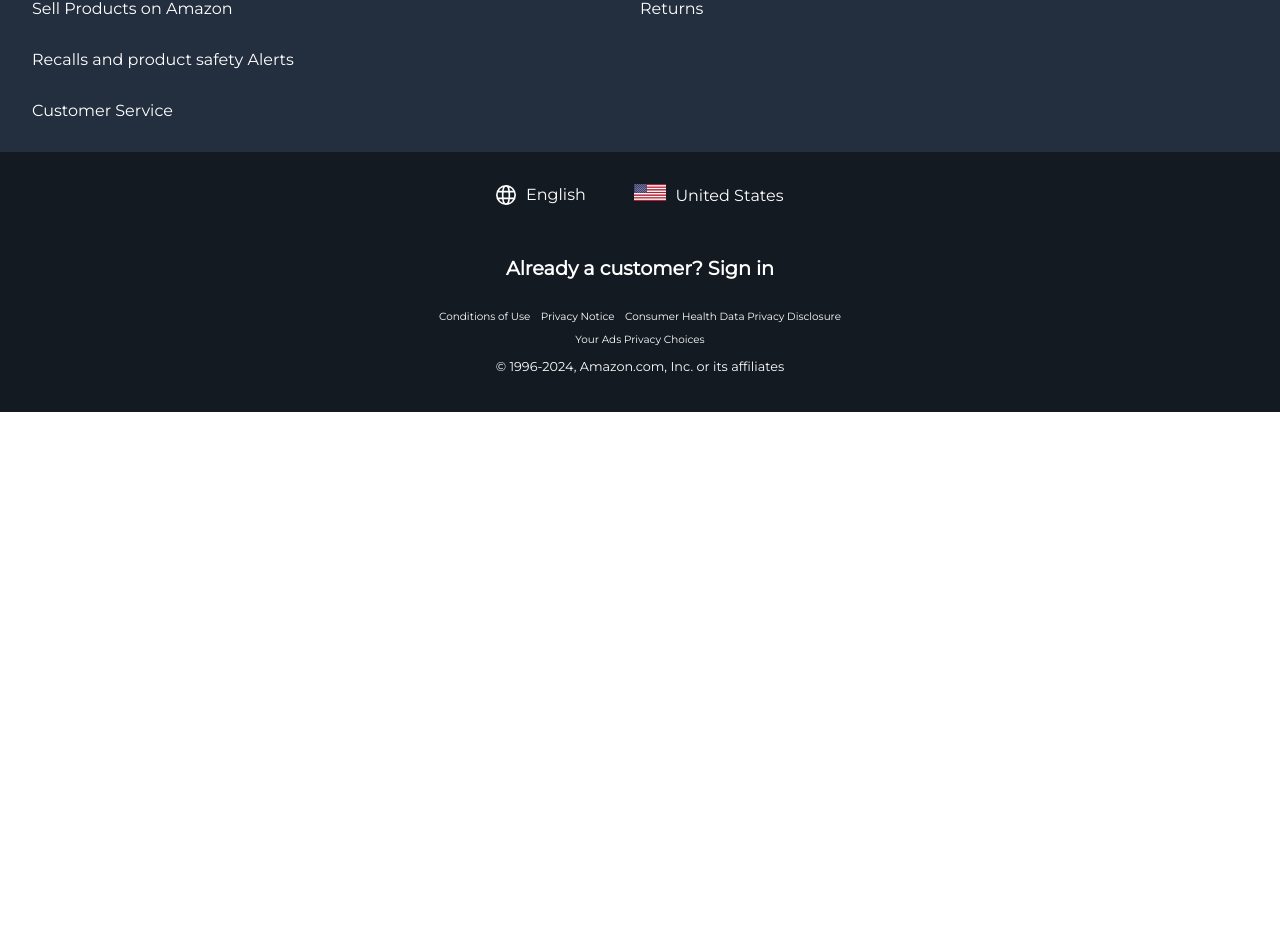
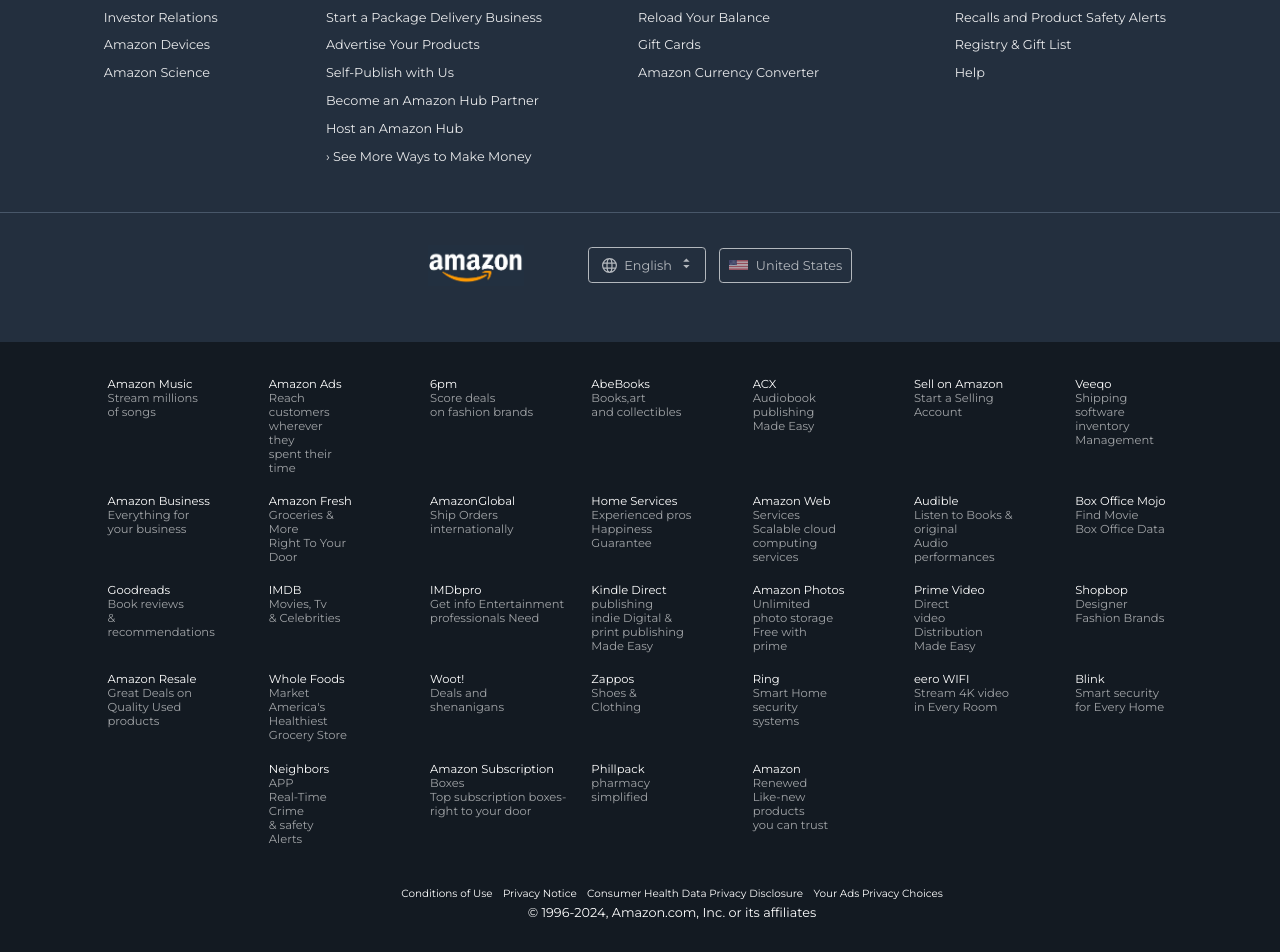
Before and after one commit to henokyohanesdev/Amazon-clone, a React (Vite) app in the folder react-amazon-clone/: page / in a window 1280 px wide. Shown: the part 387-1339 px from the top of the page. Before the commit the page ends 800 px from the top, so only its background shows below. Built offline with nearby package versions, Linux system fonts and the light colour scheme.

Commit message:
footer component and styling with complete responsiveness implemented.

```diff
--- a/react-amazon-clone/src/Components/Footer/Footer.jsx
+++ b/react-amazon-clone/src/Components/Footer/Footer.jsx
@@ -30,10 +30,9 @@ export default function Footer() {
           <li>Returns</li>
         </ul>
       </div>
-
       <div className={styles.top_footer}>
         <div>
-          <h5>Get to Know Us</h5>
+          <p className={styles.top_title}>Get to Know Us</p>
           <ul>
             <li>Careers</li>
             <li>Amazon Newsletter</li>
@@ -47,7 +46,7 @@ export default function Footer() {
           </ul>
         </div>
         <div>
-          <h5>Make Money with Us</h5>
+          <p className={styles.top_title}>Make Money with Us</p>
           <ul>
             <li>Sell on Amazon</li>
             <li>Sell apps on Amazon</li>
@@ -64,7 +63,7 @@ export default function Footer() {
           </ul>
         </div>
         <div>
-          <h5>Amazon Payment Products</h5>
+          <p className={styles.top_title}>Amazon Payment Products</p>
           <ul>
             <li>Amazon Visa</li>
             <li>Amazon Store Card</li>
@@ -78,7 +77,7 @@ export default function Footer() {
           </ul>
         </div>
         <div>
-          <h5>Let Us Help You</h5>
+          <p className={styles.top_title}>Let Us Help You</p>
           <ul>
             <li>Your Account</li>
             <li>Your Orders</li>
@@ -96,26 +95,26 @@ export default function Footer() {
         <div className={styles.footer_logo}>
           <img className={styles.logo} src={logo} alt="Amazon logo" />
           <div className={styles.logo_language}>
-          <GrLanguage size={20} />
+            <GrLanguage size={15} />
             <span>English</span>
             <span className={styles.arrow}>
               <RiExpandUpDownFill />
             </span>
           </div>
-        <div>
+          <div className={styles.logo_country}>
             <img className={styles.flag} src={flag} alt="Us flag" />
             United States
           </div>
         </div>
-      <div>
+        <div className={styles.bottom_content}>
           <div className={styles.bottom_footer}>
-          <a>
-            <p>Amazon Music</p>
+            <a href="#">
+              <tittle>Amazon Music</tittle>
               <p>Stream millions</p>
               <p>of songs</p>
             </a>
-          <a>
-            <p>Amazon Ads</p>
+            <a href="#">
+              <tittle>Amazon Ads</tittle>
               <p>Reach</p>
               <p>customers</p>
               <p>wherever</p>
@@ -123,178 +122,186 @@ export default function Footer() {
               <p>spent their</p>
               <p>time</p>
             </a>
-          <a>
-            <p>6pm</p>
+            <a href="#">
+              <tittle>6pm</tittle>
               <p>Score deals</p>
               <p>on fashion brands</p>
             </a>
-          <a>
-            <p>AbeBooks</p>
+            <a href="#">
+              <tittle>AbeBooks</tittle>
               <p>Books,art</p>
               <p>and collectibles</p>
             </a>
-          <a>
-            <p>ACX</p>
+            <a href="#">
+              <tittle>ACX</tittle>
               <p>Audiobook</p>
               <p>publishing</p>
               <p>Made Easy</p>
             </a>
-          <a>
-            <p>Sell on Amazon</p>
+            <a href="#">
+              <tittle>Sell on Amazon</tittle>
               <p>Start a Selling</p>
               <p>Account</p>
             </a>
-          <a>
-            <p>Veeqo</p>
+            <a href="#">
+              <tittle>Veeqo</tittle>
               <p>Shipping</p>
               <p>software</p>
               <p>inventory</p>
               <p>Management</p>
             </a>
-          <a>
-            <p>Amazon Business</p>
+          </div>
+          <div className={styles.bottom_footer}>
+            <a href="#">
+              <tittle>Amazon Business</tittle>
               <p>Everything for</p>
               <p>your business</p>
             </a>
-          <a>
-            <p>Amazon Fresh</p>
+            <a href="#">
+              <tittle>Amazon Fresh</tittle>
               <p>Groceries &</p>
               <p>More</p>
               <p>Right To Your</p>
               <p>Door</p>
             </a>
-          <a>
-            <p>AmazonGlobal</p>
+            <a href="#">
+              <tittle>AmazonGlobal</tittle>
               <p>Ship Orders</p>
               <p>internationally</p>
             </a>
-          <a>
-            <p>Home Services</p>
+            <a href="#">
+              <tittle>Home Services</tittle>
               <p>Experienced pros</p>
               <p>Happiness</p>
               <p>Guarantee</p>
             </a>
-          <a>
-            <p>Amazon Web</p>
+            <a href="#">
+              <tittle>Amazon Web</tittle>
               <p>Services</p>
               <p>Scalable cloud</p>
               <p>computing</p>
               <p>services</p>
             </a>
-          <a>
-            <p>Audible</p>
+            <a href="#">
+              <tittle>Audible</tittle>
               <p>Listen to Books &</p>
               <p>original</p>
               <p>Audio</p>
               <p>performances</p>
             </a>
-          <a>
-            <p>Box Office Mojo</p>
+            <a href="#">
+              <tittle>Box Office Mojo</tittle>
               <p>Find Movie</p>
               <p>Box Office Data</p>
             </a>
-          <a>
-            <p>Goodreads</p>
+          </div>
+          <div className={styles.bottom_footer}>
+            <a href="#">
+              <tittle>Goodreads</tittle>
               <p>Book reviews</p>
               <p>&</p>
               <p>recommendations</p>
             </a>
-          <a>
-            <p>IMDB</p>
+            <a href="#">
+              <tittle>IMDB</tittle>
               <p>Movies, Tv</p>
               <p>& Celebrities</p>
             </a>
-          <a>
-            <p>IMDbpro</p>
+            <a href="#">
+              <tittle>IMDbpro</tittle>
               <p>Get info Entertainment</p>
               <p>professionals Need</p>
             </a>
-          <a>
-            <p>Kindle Direct</p>
+            <a href="#">
+              <tittle>Kindle Direct</tittle>
               <p>publishing</p>
               <p>indie Digital &</p>
               <p>print publishing</p>
               <p>Made Easy</p>
             </a>
-          <a>
-            <p>Amazon Photos</p>
+            <a href="#">
+              <tittle>Amazon Photos</tittle>
               <p>Unlimited</p>
               <p>photo storage</p>
               <p>Free with</p>
               <p>prime</p>
             </a>
-          <a>
-            <p>Prime Video</p>
+            <a href="#">
+              <tittle>Prime Video</tittle>
               <p>Direct</p>
               <p>video</p>
               <p>Distribution</p>
               <p>Made Easy</p>
             </a>
-          <a>
-            <p>Shopbop</p>
+            <a href="#">
+              <tittle>Shopbop</tittle>
               <p>Designer</p>
               <p>Fashion Brands</p>
             </a>
-          <a>
-            <p>Amazon Resale</p>
+          </div>
+          <div className={styles.bottom_footer}>
+            <a href="#">
+              <tittle>Amazon Resale</tittle>
               <p>Great Deals on</p>
               <p>Quality Used</p>
               <p>products</p>
             </a>
-          <a>
-            <p>Whole Foods</p>
+            <a href="#">
+              <tittle>Whole Foods</tittle>
               <p>Market</p>
               <p>America's</p>
               <p>Healthiest</p>
               <p>Grocery Store</p>
             </a>
-          <a>
-            <p>Woot!</p>
+            <a href="#">
+              <tittle>Woot!</tittle>
               <p>Deals and</p>
               <p>shenanigans</p>
             </a>
-          <a>
-            <p>Zappos</p>
+            <a href="#">
+              <tittle>Zappos</tittle>
               <p>Shoes &</p>
               <p>Clothing</p>
             </a>
-          <a>
-            <p>Ring</p>
+            <a href="#">
+              <tittle>Ring</tittle>
               <p>Smart Home</p>
               <p>security</p>
               <p>systems</p>
             </a>
-          <a>
-            <p>eero WIFI</p>
+            <a href="#">
+              <tittle>eero WIFI</tittle>
               <p>Stream 4K video</p>
               <p>in Every Room</p>
             </a>
-          <a>
-            <p>Blink</p>
+            <a href="#">
+              <tittle>Blink</tittle>
               <p>Smart security</p>
               <p>for Every Home</p>
             </a>
-          <a>
-            <p>Neighbors</p>
+          </div>
+          <div className={styles.bottom_footer}>
+            <a href="#" className={styles.footer_a}>
+              <tittle>Neighbors</tittle>
               <p>APP</p>
               <p>Real-Time</p>
               <p>Crime</p>
               <p>& safety</p>
               <p>Alerts</p>
             </a>
-          <a>
-            <p>Amazon Subscription</p>
+            <a href="#">
+              <tittle>Amazon Subscription</tittle>
               <p>Boxes</p>
               <p>Top subscription boxes-</p>
               <p>right to your door</p>
             </a>
-          <a>
-            <p>Phillpack</p>
+            <a href="#">
+              <tittle>Phillpack</tittle>
               <p>pharmacy</p>
               <p>simplified</p>
             </a>
-          <a>
-            <p>Amazon</p>
+            <a href="#">
+              <tittle>Amazon</tittle>
               <p>Renewed</p>
               <p>Like-new</p>
               <p>products</p>
--- a/react-amazon-clone/src/Components/Footer/Footer.module.css
+++ b/react-amazon-clone/src/Components/Footer/Footer.module.css
@@ -14,6 +14,44 @@
 .back_top:hover {
     background-color: #485769;
 }
+
+.flag {
+    width: 1.5em;
+    margin-right: .6em;
+}
+
+.footer_logo {
+    display: flex;
+    align-items: center;
+    justify-content: center;
+    gap: 4em;
+    padding: 2em;
+    color: #F1F2F3;
+}
+
+.logo_language {
+    display: flex;
+    align-items: center;
+    gap: .6em;
+}
+
+.footer_privacy {
+    display: flex;
+    align-items: center;
+    justify-content: center;
+    gap: 1em;
+    color: white;
+    font-size: .65em;
+}
+
+.footer_copyright {
+    text-align: center;
+    padding-bottom: 3em;
+    font-size: .8em;
+    color: white;
+}
+
+@media screen and (max-width: 991px) {
 
     .mobile_footer {
         display: flex;
@@ -37,26 +75,6 @@
         display: none;
     }
 
-.logo_language {
-    display: flex;
-    align-items: center;
-    gap: .6em;
-}
-
-.flag {
-    width: 2em;
-    margin-right: .6em;
-}
-
-.footer_logo {
-    display: flex;
-    align-items: center;
-    justify-content: center;
-    gap: 3em;
-    padding: 2em;
-    color: white;
-}
-
     .footer_signin {
         text-align: center;
         padding: 1em;
@@ -66,13 +84,7 @@
     }
 
     .footer_privacy {
-    display: flex;
-    align-items: center;
-    justify-content: center;
-    gap: 1em;
-    color: white;
         padding: 1em;
-    font-size: .65em;
     }
 
     .mobile_privacy {
@@ -82,13 +94,131 @@
     }
 
     .footer_copyright {
-    text-align: center;
         padding-top: 1em;
-    padding-bottom: 3em;
-    font-size: .8em;
-    color: white;
     }
 
     .footer_background {
         background-color: #131A22;
     }
+
+}
+
+@media screen and (min-width: 992px) {
+
+    .mobile_footer, .footer_signin, .mobile_privacy {
+        display: none;
+    }
+
+    .top_footer {
+        display: flex;
+        gap: 6em;
+        justify-content: center;
+        padding: 3em 2em;
+        background-color: #232F3E;
+        color: white;
+    }
+
+    .top_footer ul {
+        list-style: none;
+    }
+
+    .top_title {
+        font-size: 1em;
+        font-weight: bold;
+    }
+
+    .top_footer ul li {
+        font-size: .8em;
+        padding-top: 1em;
+        opacity: .9;
+    }
+
+    .top_footer ul li:hover {
+        cursor: pointer;
+        text-decoration: underline;
+    }
+
+    .logo {
+        width: 6em;
+    }
+
+    .logo:hover {
+        cursor: pointer;
+    }
+
+    .logo_language {
+        font-size: .8em;
+        border: 1px solid #F1F2F3;
+        border-radius: .3em;
+        padding: .7em 1em;
+        opacity: .7;
+    }
+
+    .logo_language:hover {
+        opacity: 1;
+        cursor: pointer;
+    }
+
+    .logo_country {
+        font-size: .8em;
+        border: 1px solid #F1F2F3;
+        border-radius: .3em;
+        padding: .7em;
+        margin-left: -4em;
+        opacity: .7;
+    }
+
+    .logo_country:hover {
+        opacity: 1;
+        cursor: pointer;
+    }
+
+    .footer_logo {
+        background-color: #232F3E;
+        border-top: 1px solid #485769;
+        padding-bottom: 3.5em;
+    }
+
+    .bottom_footer {
+        display: flex;
+        justify-content: center;
+        color: white;
+        padding-top: 1.5em;
+        font-size: .8em;
+    }
+
+    .bottom_footer a {
+        text-decoration: none;
+        font-size: .9em;
+        width: 14em;
+        color: white;
+    }
+
+    .bottom_footer a:hover {
+        text-decoration: underline;
+    }
+
+    .bottom_content {
+        background-color: #131A22;
+        padding: 1em 0 0 4em;
+    }
+
+    .footer_a {
+        margin-left: -14em;
+    }
+
+    .bottom_footer p {
+        opacity: .6;
+    }
+
+    .footer_privacy {
+        padding-top: 4em;
+        padding-bottom: .5em;
+    }
+
+    .footer_privacy p:hover {
+        text-decoration: underline;
+        cursor: pointer;
+    }
+
+}
```
Lines whose indentation alone changed are shown as unchanged.
